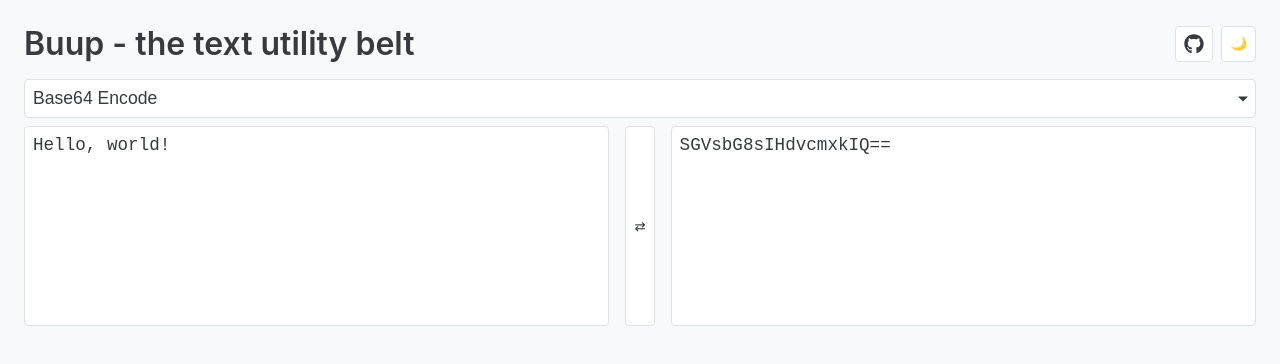
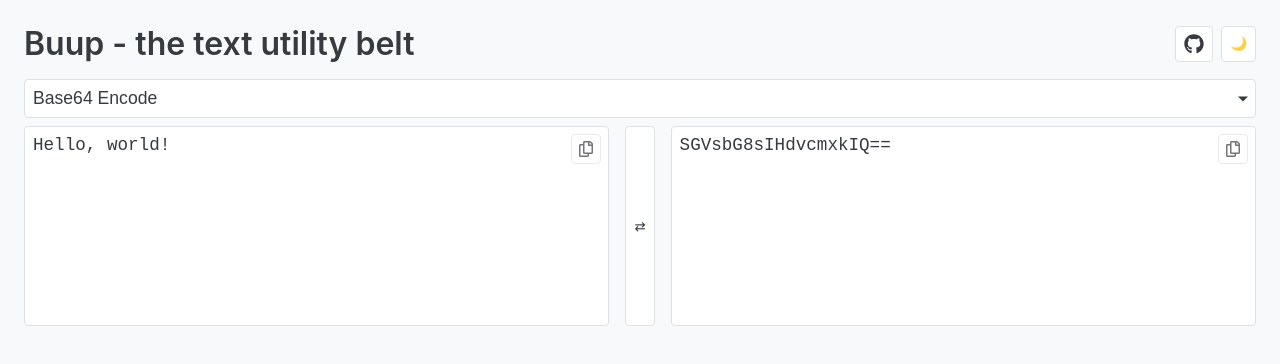
Before and after one commit to benletchford/buup.io, a React (Vite) app: page / in a window 1280 px wide. Shown: the top 364 px of the page. Built offline with nearby package versions, Linux system fonts and the light colour scheme.

Commit message:
Add clipboard buttons

```diff
--- a/package.json
+++ b/package.json
@@ -12,6 +12,7 @@
   "dependencies": {
     "@emotion/react": "^11.14.0",
     "@emotion/styled": "^11.14.0",
+    "@react-icons/all-files": "^4.1.0",
     "react": "^19.0.0",
     "react-dom": "^19.0.0",
     "react-icons": "^5.4.0"
--- a/src/components/TransformPanel.tsx
+++ b/src/components/TransformPanel.tsx
@@ -1,11 +1,40 @@
 import styled from '@emotion/styled';
-import { FC } from 'react';
+import { FC, useCallback } from 'react';
+import { FaRegCopy } from 'react-icons/fa';
 
 const Panel = styled.div`
   display: flex;
   flex-direction: column;
   gap: 0.5rem;
   width: 100%;
+  position: relative;
+`;
+
+const TextAreaContainer = styled.div`
+  position: relative;
+  width: 100%;
+`;
+
+const CopyButton = styled.button`
+  position: absolute;
+  top: 8px;
+  right: 8px;
+  padding: 6px;
+  background: ${props => props.theme.surface};
+  border: 1px solid ${props => props.theme.border};
+  border-radius: 4px;
+  color: ${props => props.theme.text};
+  cursor: pointer;
+  display: flex;
+  align-items: center;
+  justify-content: center;
+  opacity: 0.7;
+  transition: opacity 0.2s, background-color 0.2s;
+
+  &:hover {
+    opacity: 1;
+    background: ${props => props.theme.surfaceHover};
+  }
 `;
 
 const TextArea = styled.textarea`
@@ -33,14 +62,25 @@
 }
 
 export const TransformPanel: FC<TransformPanelProps> = ({ value, onChange, readOnly }) => {
+  const handleCopy = useCallback(() => {
+    navigator.clipboard.writeText(value).catch(console.error);
+  }, [value]);
+
   return (
     <Panel>
+      <TextAreaContainer>
         <TextArea
           value={value}
           onChange={e => onChange?.(e.target.value)}
           readOnly={readOnly}
           placeholder={readOnly ? 'Output will appear here...' : 'Enter text to transform...'}
         />
+        {value && (
+          <CopyButton onClick={handleCopy} title="Copy to clipboard">
+            <FaRegCopy size={16} />
+          </CopyButton>
+        )}
+      </TextAreaContainer>
     </Panel>
   );
 };
--- a/src/theme.ts
+++ b/src/theme.ts
@@ -2,6 +2,7 @@
   background: string;
   text: string;
   surface: string;
+  surfaceHover: string;
   border: string;
 }
 
@@ -10,12 +11,14 @@
     background: '#f8f9fa',
     text: 'rgba(33, 37, 41, 0.9)',
     surface: '#ffffff',
+    surfaceHover: '#f8f9fa',
     border: '#dee2e6',
   },
   dark: {
     background: '#212529',
     text: 'rgba(248, 249, 250, 0.9)',
     surface: '#343a40',
+    surfaceHover: '#2b3035',
     border: '#495057',
   },
 };
```
Also changed, not shown: 1 other file (tests, documents, lock files or other folders). Lines whose indentation alone changed are shown as unchanged.
